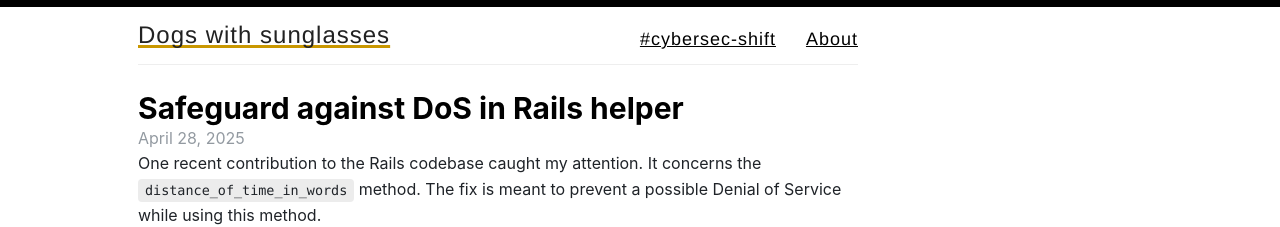
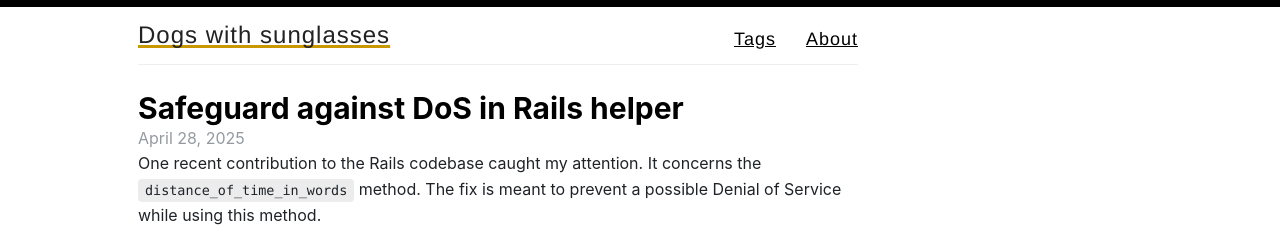
Before and after one commit to panacotar/blog, a Jekyll site: the page built from index.html, in a window 1280 px wide. Shown: the top 227 px of the page. Built offline with Jekyll 4.4.1, drawn with Linux system fonts in a browser that asks for light colours; the list of posts is cut into pages by our own code.

Commit message:
Change nav-link to Tags

```diff
--- a/_layouts/default.html
+++ b/_layouts/default.html
@@ -33,7 +33,7 @@
             </a>
 
             <nav>
-              <a href="{{ site.baseurl }}/tags#cybersec-shift" class="nav-link">#cybersec-shift</a>
+              <a href="{{ site.baseurl }}/tags" class="nav-link">Tags</a>
               <div class="nav-separator">|</div>
               <a href="{{ site.baseurl }}/about" class="nav-link">About</a>
             </nav>
```
